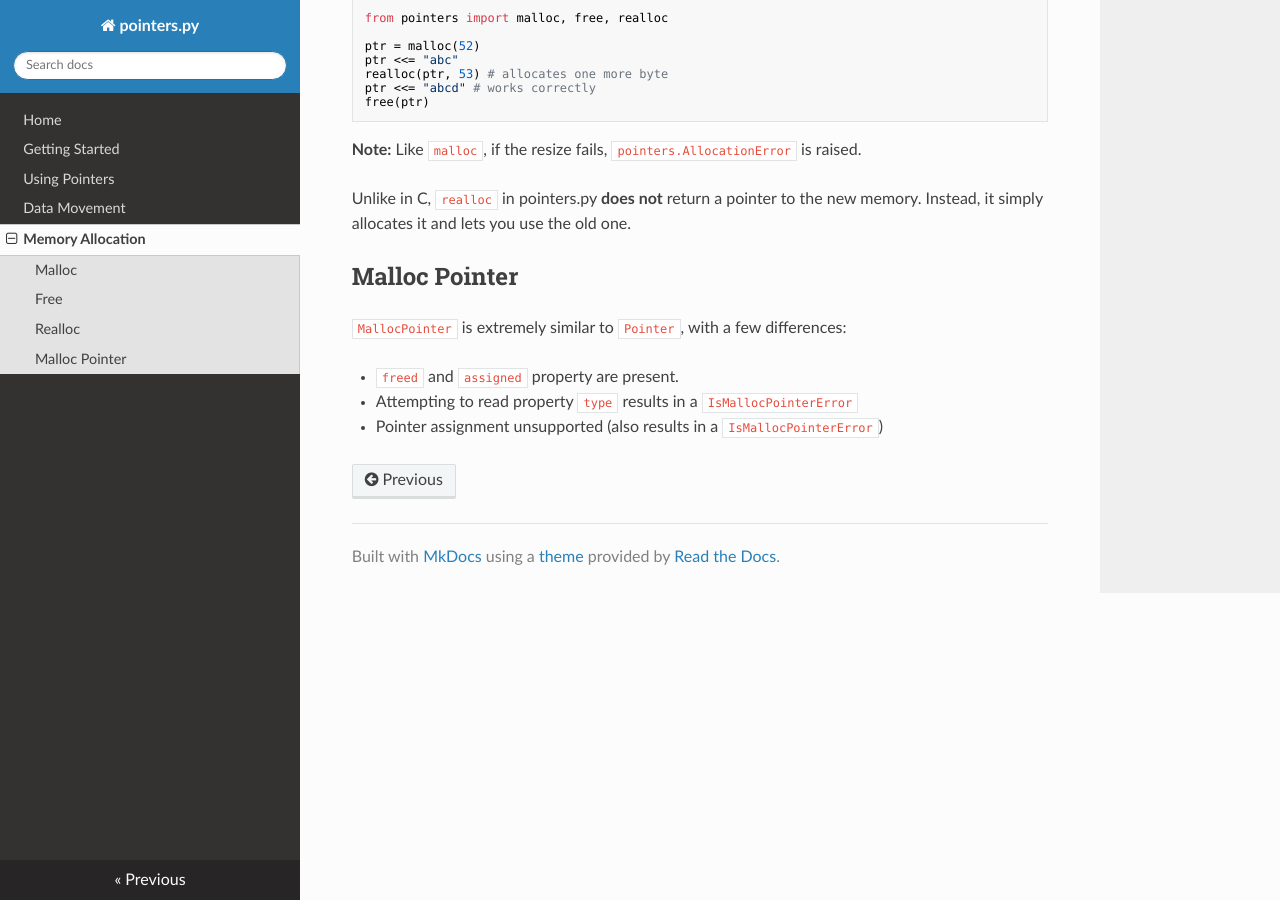
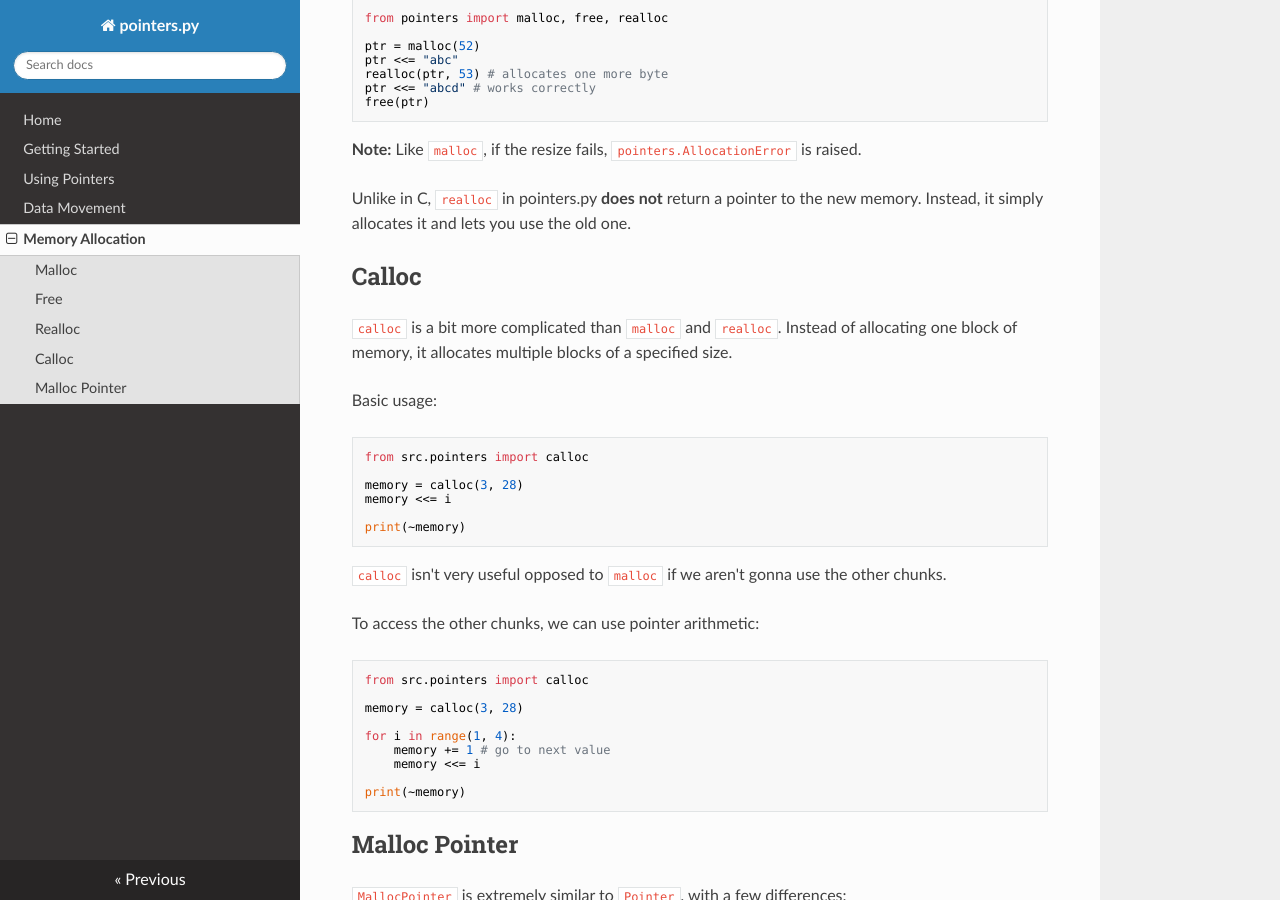
Before and after one commit to ZeroIntensity/pointers.py, an MkDocs documentation site: the page built from docs/allocation.md, in a window 1280 px wide and 900 px high, scrolled down 1224 px. Built offline with MkDocs 1.6.1, drawn with Linux system fonts in a browser that asks for light colours; nearby versions of some CDN libraries.

Commit message:
support for pointer arithmetic and calloc

````diff
--- a/docs/allocation.md
+++ b/docs/allocation.md
@@ -64,6 +64,37 @@ free(ptr)
 
 Unlike in C, `realloc` in pointers.py **does not** return a pointer to the new memory. Instead, it simply allocates it and lets you use the old one.
 
+## Calloc
+
+`calloc` is a bit more complicated than `malloc` and `realloc`. Instead of allocating one block of memory, it allocates multiple blocks of a specified size.
+
+Basic usage:
+
+```py
+from src.pointers import calloc
+
+memory = calloc(3, 28)
+memory <<= i
+
+print(~memory)
+```
+
+`calloc` isn't very useful opposed to `malloc` if we aren't gonna use the other chunks.
+
+To access the other chunks, we can use pointer arithmetic:
+
+```py
+from src.pointers import calloc
+
+memory = calloc(3, 28)
+
+for i in range(1, 4):
+    memory += 1 # go to next value
+    memory <<= i
+
+print(~memory)
+```
+
 ## Malloc Pointer
 
 `MallocPointer` is extremely similar to `Pointer`, with a few differences:
@@ -71,3 +102,7 @@ Unlike in C, `realloc` in pointers.py **does not** return a pointer to the new m
 - `freed` and `assigned` property are present.
 - Attempting to read property `type` results in a `IsMallocPointerError`
 - Pointer assignment unsupported (also results in a `IsMallocPointerError`)
+
+```
+
+```
--- a/setup.py
+++ b/setup.py
@@ -6,7 +6,7 @@ with open("./README.md") as f:
 if __name__ == "__main__":
     setup(
         name="pointers.py",
-        version="1.1.7",
+        version="1.1.8",
         author="ZeroIntensity",
         author_email="<zintensitydev@gmail.com>",
         description="Bringing the hell of pointers to Python.",
--- a/src/pointers/__init__.py
+++ b/src/pointers/__init__.py
@@ -1,2 +1,2 @@
 from .pointer import Pointer, decay, to_ptr, dereference_address
-from .malloc import malloc, IsMallocPointerError, MallocPointer, free, realloc, AllocationError
+from .malloc import malloc, IsMallocPointerError, MallocPointer, free, realloc, AllocationError, calloc
````
Also changed, not shown: docs/movement.md (+1 -1 lines), 3 other files.
